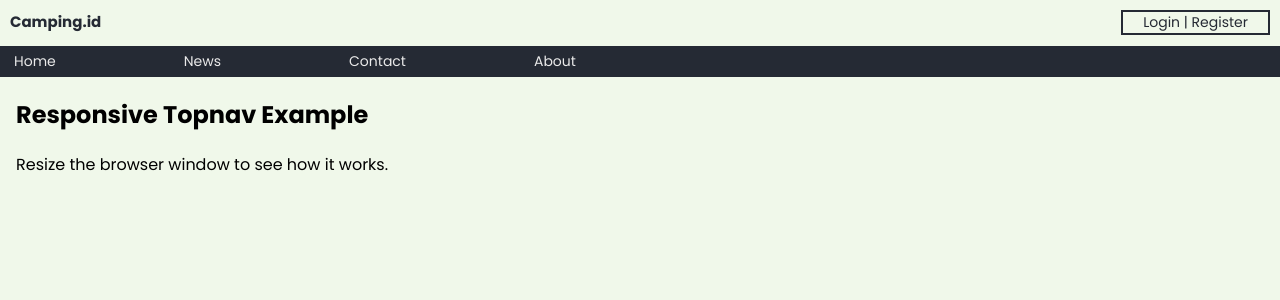
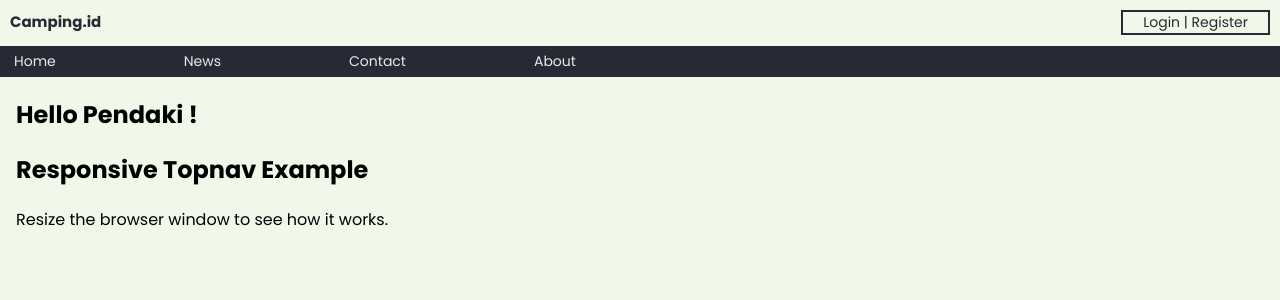
Before and after one commit to kepsgurih/Camp, a CodeIgniter app: page /webapp/ in a window 1280 px wide. Shown: the top 300 px of the page. Run offline with CodeIgniter, Linux system fonts and the light colour scheme; some libraries are stand-ins or nearby versions.

```diff
--- a/application/views/Screen/HomeScreen.php
+++ b/application/views/Screen/HomeScreen.php
@@ -20,6 +20,7 @@
   </a>
 </div>
 <div style="padding-left:16px">
+  <h2>Hello <?php if (empty($_SESSION['name'])){echo 'Pendaki !';} else{ echo $_SESSION['name'];}?></h2>
   <h2>Responsive Topnav Example</h2>
   <p>Resize the browser window to see how it works.</p>
 </div>
```
